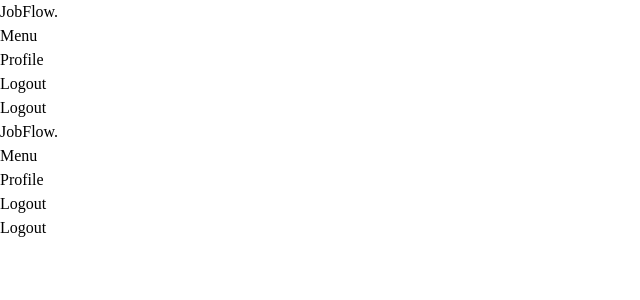
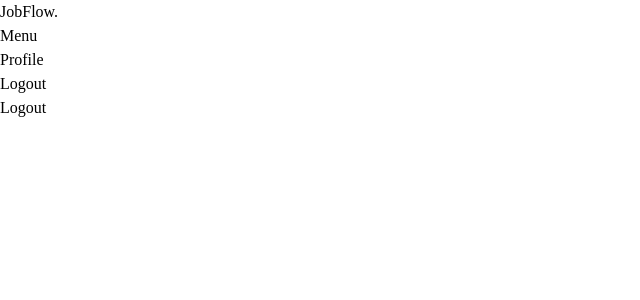
Before and after one commit to marko-udovcic/jobflow, a React (Vite) app in the folder frontend/jobflow-ui/: page / in a window 1280 px wide. Shown: the top 300 px of the page, without its empty margins (0-640 px from the left). Built offline with nearby package versions, Linux system fonts and the light colour scheme; no server answers; a web font is replaced by a local one.

Commit message:
refactor: remove NavBar and location from App.jsx component

```diff
--- a/frontend/jobflow-ui/src/App.jsx
+++ b/frontend/jobflow-ui/src/App.jsx
@@ -1,18 +1,16 @@
-import { Outlet, useLocation } from "react-router-dom";
-import Navbar from "./components/Navbar";
+import { Outlet } from "react-router-dom";
 import { useCurrentUser } from "./features/auth/hooks/useCurrentUser";
+import { ToastContainer } from "react-toastify";
+import "react-toastify/dist/ReactToastify.css";
 function App() {
   const { isLoading } = useCurrentUser();
-  const location = useLocation();
-  const hideNavbarPaths = ["/worker/update-cv"];
-
   if (isLoading) return <div>Loading...</div>;
 
   return (
-    <div className="app-container">
-      {!hideNavbarPaths.includes(location.pathname) && <Navbar />}
+    <>
+      <ToastContainer position="top-right" autoClose={3000} hideProgressBar />
       <Outlet />
-    </div>
+    </>
   );
 }
 
```
